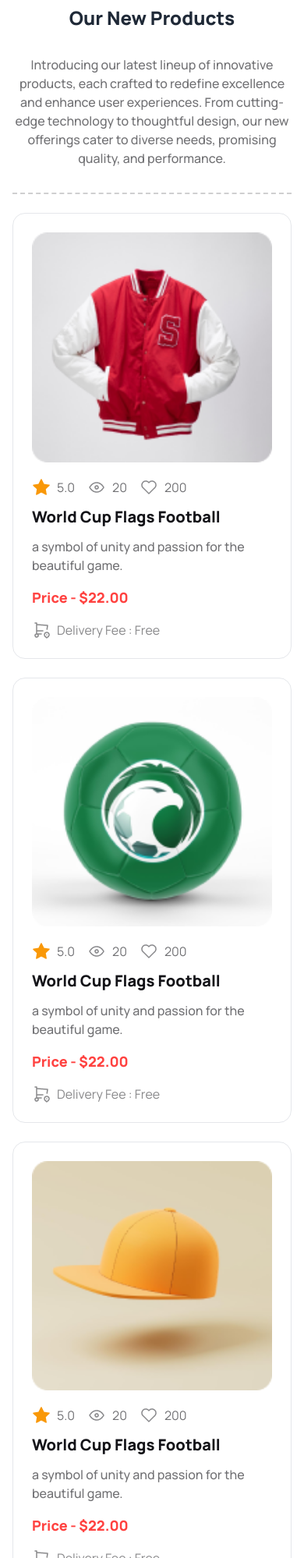
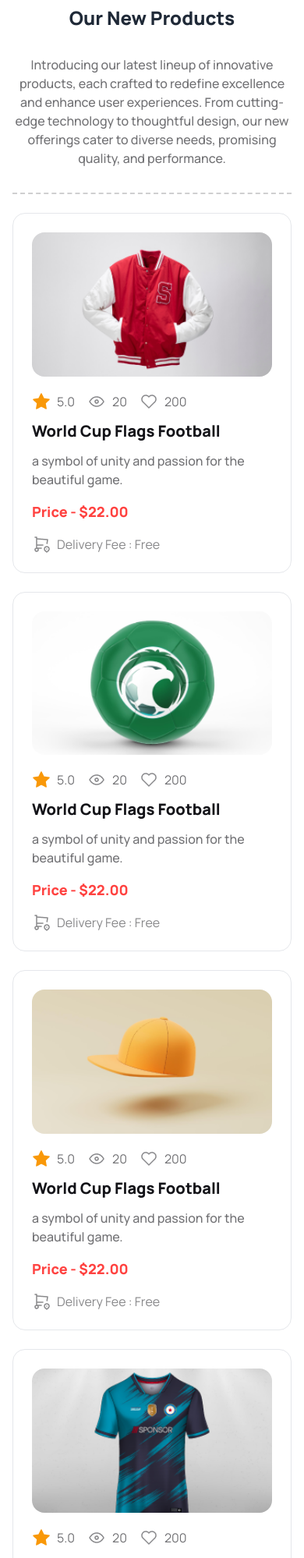
Before and after one commit to monircom/Assignment-03-hockeys, a plain HTML site: page index.html in a window 390 px wide. Shown: the part 3089-5087 px from the top of the page at 78% size. Drawn offline with nearby package versions, Linux system fonts and the light colour scheme.

```diff
--- a/index.html
+++ b/index.html
@@ -262,7 +262,8 @@
                     <div
                         class="p-6 border-[1px] space-y-5 lg:space-y-0 lg:space-x-5 flex flex-col lg:flex-row rounded-2xl">
                         <div class="w-[100%] lg:w-5/12">
-                            <img class="lg:flex w-full h-full object-contain rounded-2xl" src="Images/5.png" />
+                            <img class="hidden lg:flex w-full h-full object-contain rounded-2xl" src="./Images/5.png" />
+                            <img class="lg:hidden rounded-2xl w-full object-cover" src="./Images/sm5.png" alt="">
                         </div>
                         <div class="space-y-4">
                             <div class="space-y-3">
@@ -306,7 +307,8 @@
                     <div
                         class="p-6 border-[1px] space-y-5 lg:space-y-0 lg:space-x-5 flex flex-col lg:flex-row rounded-2xl">
                         <div class="w-[100%] lg:w-5/12">
-                            <img class="lg:flex w-full h-full object-contain rounded-2xl" src="Images/6.png" />
+                            <img class="hidden lg:flex w-full h-full object-contain rounded-2xl" src="./Images/6.png" />
+                            <img class="lg:hidden rounded-2xl w-full object-cover" src="./Images/sm6.png" alt="">
                         </div>
                         <div class="space-y-4">
                             <div class="space-y-3">
@@ -350,7 +352,8 @@
                     <div
                         class="p-6 border-[1px] space-y-5 lg:space-y-0 lg:space-x-5 flex flex-col lg:flex-row rounded-2xl">
                         <div class="w-[100%] lg:w-5/12">
-                            <img class="lg:flex w-full h-full object-contain rounded-2xl" src="Images/7.png" />
+                            <img class="hidden lg:flex w-full h-full object-contain rounded-2xl" src="./Images/7.png" />
+                            <img class="lg:hidden rounded-2xl w-full object-cover" src="./Images/sm7.png" alt="">
                         </div>
                         <div class="space-y-4">
                             <div class="space-y-3">
@@ -393,7 +396,8 @@
                     <div
                         class="p-6 border-[1px] space-y-5 lg:space-y-0 lg:space-x-5 flex flex-col lg:flex-row rounded-2xl">
                         <div class="w-[100%] lg:w-5/12">
-                            <img class="lg:flex w-full h-full object-contain rounded-2xl" src="Images/8.png" />
+                            <img class="hidden lg:flex w-full h-full object-contain rounded-2xl" src="./Images/8.png" />
+                            <img class="lg:hidden rounded-2xl w-full object-cover" src="./Images/sm8.png" alt="">
                         </div>
                         <div class="space-y-4">
                             <div class="space-y-3">
@@ -435,7 +439,8 @@
                     <div
                         class="p-6 border-[1px] space-y-5 lg:space-y-0 lg:space-x-5 flex flex-col lg:flex-row rounded-2xl">
                         <div class="w-[100%] lg:w-5/12">
-                            <img class="lg:flex w-full h-full object-contain rounded-2xl" src="Images/9.png" />
+                            <img class="hidden lg:flex w-full h-full object-contain rounded-2xl" src="./Images/9.png" />
+                            <img class="lg:hidden rounded-2xl w-full object-cover" src="./Images/sm9.png" alt="">
                         </div>
                         <div class="space-y-4">
                             <div class="space-y-3">
@@ -477,7 +482,8 @@
                     <div
                         class="p-6 border-[1px] space-y-5 lg:space-y-0 lg:space-x-5 flex flex-col lg:flex-row rounded-2xl">
                         <div class="w-[100%] lg:w-5/12">
-                            <img class="lg:flex w-full h-full object-contain rounded-2xl" src="Images/10.png" />
+                            <img class="hidden lg:flex w-full h-full object-contain rounded-2xl" src="./Images/10.png" />
+                            <img class="lg:hidden rounded-2xl w-full object-cover" src="./Images/sm10.png" alt="">
                         </div>
                         <div class="space-y-4">
                             <div class="space-y-3">
```
Also changed, not shown: Images/sm10.png (added), Images/sm6.png (added), Images/sm7.png (added), Images/sm8.png (added), Images/sm9.png (added).
